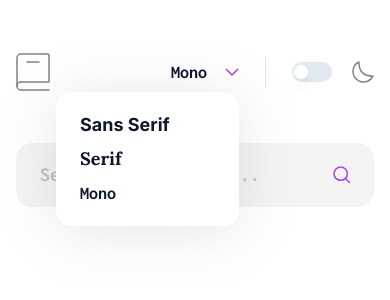
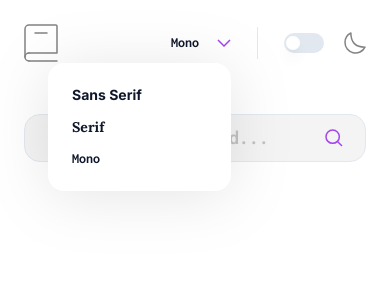
Before and after one commit to ssatriya/dictionary-app, a Next.js app: page / in a window 390 px wide. Both pictures are taken after a click on the button "Mono". Shown: the top 300 px of the page. Built offline with nearby package versions, Linux system fonts and the light colour scheme.

Commit message:
Fix media queries

```diff
--- a/src/components/Navbar.tsx
+++ b/src/components/Navbar.tsx
@@ -53,7 +53,7 @@ const Navbar = () => {
 
   return (
     <header>
-      <nav className="flex justify-between items-center mt-[53px] h-[38px]">
+      <nav className="flex justify-between items-center mt-[53px] h-[38px] smartphone:mt-6">
         <a href="/">
           <svg
             xmlns="http://www.w3.org/2000/svg"
@@ -81,7 +81,7 @@ const Navbar = () => {
                 <Button
                   variant="ghost"
                   size="default"
-                  className="px-0 mx-0 font-bold text-[18px]"
+                  className="px-0 mx-0 font-bold text-[18px] smartphone:text-sm"
                 >
                   {selectedFont}
                   <svg
@@ -105,19 +105,19 @@ const Navbar = () => {
               >
                 <DropdownMenuItem
                   onClick={() => dispatch(setFont("Sans Serif"))}
-                  className={`group text-[18px] font-bold  leading-none rounded-md data-[highlighted]:text-[#A445ED] data-[highlighted]:outline-none data-[highlighted]:cursor-pointer ${inter.className}`}
+                  className={`group text-[18px] smartphone:text-sm smartphone:leading-4 font-bold  leading-none rounded-md data-[highlighted]:text-[#A445ED] data-[highlighted]:outline-none data-[highlighted]:cursor-pointer ${inter.className}`}
                 >
                   Sans Serif
                 </DropdownMenuItem>
                 <DropdownMenuItem
                   onClick={() => dispatch(setFont("Serif"))}
-                  className={`group text-[18px] font-bold leading-none rounded-md data-[highlighted]:text-[#A445ED] data-[highlighted]:outline-none data-[highlighted]:cursor-pointer ${lora.className}`}
+                  className={`group text-[18px] smartphone:text-sm smartphone:leading-4 font-bold leading-none rounded-md data-[highlighted]:text-[#A445ED] data-[highlighted]:outline-none data-[highlighted]:cursor-pointer ${lora.className}`}
                 >
                   Serif
                 </DropdownMenuItem>
                 <DropdownMenuItem
                   onClick={() => dispatch(setFont("Mono"))}
-                  className={`group text-[18px] font-bold  leading-none rounded-md data-[highlighted]:text-[#A445ED] data-[highlighted]:outline-none data-[highlighted]:cursor-pointer ${inconsolata.className}`}
+                  className={`group text-[18px] smartphone:text-sm smartphone:leading-4 font-bold  leading-none rounded-md data-[highlighted]:text-[#A445ED] data-[highlighted]:outline-none data-[highlighted]:cursor-pointer ${inconsolata.className}`}
                 >
                   Mono
                 </DropdownMenuItem>
--- a/src/components/Noun.tsx
+++ b/src/components/Noun.tsx
@@ -21,18 +21,20 @@ const Noun = (props: { noun: Props }) => {
 
   return (
     <>
-      <div className="flex justify-center items-center w-full gap-5 mt-10">
-        <p className="text-2xl italic font-bold dark:text-white">
+      <div className="flex justify-center items-center w-full gap-5 mt-10 smartphone:mt-8">
+        <p className="tablet:text-2xl smartphone:text-lg italic font-bold dark:text-white">
           {props.noun.partOfSpeech}
         </p>{" "}
         <Separator aria-orientation="horizontal" className="bg-dark-gray-2" />
       </div>
       <div>
-        <div className="mt-10 font-normal text-xl text-light-gray">Meaning</div>
+        <div className="mt-10 font-normal tablet:text-xl smartphone:text-base text-light-gray">
+          Meaning
+        </div>
         <ul className="mt-[25px] ml-[25px] flex flex-col gap-[13px] list-disc">
           {props.noun.definitions.map((def, i) => (
             <li className="text-primary-purple" key={i}>
-              <p className=" text-lg font-normal text-soft-black ml-5 dark:text-white">
+              <p className="desktop:text-lg tablet:text-lg smartphone:text-[15px] font-normal text-soft-black ml-5 dark:text-white">
                 {def.definition}
               </p>
             </li>
@@ -40,12 +42,14 @@ const Noun = (props: { noun: Props }) => {
         </ul>
       </div>
       <div className="mt-10 flex flex-wrap items-center gap-[22px]">
-        <div className="font-normal text-xl text-light-gray">Synonyms</div>
+        <div className="font-normal tablet:text-xl smartphone:text-base text-light-gray">
+          Synonyms
+        </div>
         {props.noun.synonyms.map((synonym, i) => (
           <Button
             type="button"
             variant="link"
-            className="text-xl text-primary-purple font-bold px-0 py-0"
+            className="tablet:text-xl smartphone:text-base text-primary-purple font-bold px-0 py-0"
             key={i}
             onClick={() => {
               dispatch(fetchData(synonym));
--- a/src/components/Search.tsx
+++ b/src/components/Search.tsx
@@ -36,7 +36,7 @@ const Search = () => {
           placeholder="Search for any word..."
           onChange={(e) => setSearchTerm(e.target.value)}
           value={searchTerm}
-          className="h-16 bg-off-white-1 rounded-2xl border-none outline-none px-6 py-5 focus-visible:ring-transparent text-xl font-bold text-dark-gray-2 placeholder:text-dark-gray-2 placeholder:text-opacity-25"
+          className="desktop:h-16 md:h-16 smartphone:h-12 bg-off-white-1 dark:bg-soft-black dark:text-white dark:placeholder:text-white dark:placeholder:text-opacity-25 rounded-2xl border focus:border-primary-purple outline-none px-6 py-5 focus-visible:ring-transparent text-xl font-bold text-dark-gray-2 placeholder:text-dark-gray-2 placeholder:text-opacity-25"
         />
         <Button
           type="submit"
--- a/src/components/Verb.tsx
+++ b/src/components/Verb.tsx
@@ -17,18 +17,22 @@ const Verb = (props: { verb: Props }) => {
   return (
     <>
       <div className="flex justify-center items-center gap-5 w-full mt-10">
-        <p className="text-2xl italic font-bold">{props.verb.partOfSpeech}</p>{" "}
+        <p className="tablet:text-2xl smartphone:text-lg italic font-bold">
+          {props.verb.partOfSpeech}
+        </p>{" "}
         <Separator aria-orientation="horizontal" className="bg-dark-gray-2" />
       </div>
       <div>
-        <div className="mt-10 font-normal text-xl text-light-gray">Meaning</div>
+        <div className="mt-10 font-normal tablet:text-xl smartphone:text-base text-light-gray">
+          Meaning
+        </div>
         <ul className="mt-[25px] ml-[25px] flex flex-col gap-[13px] list-disc">
           {props.verb.definitions.map((def, i) => (
             <li className="text-primary-purple" key={i}>
-              <p className=" text-lg font-normal text-soft-black ml-5 dark:text-white">
+              <p className="desktop:text-lg tablet:text-lg smartphone:text-[15px] font-normal text-soft-black ml-5 dark:text-white">
                 {def.definition}
               </p>
-              <p className="text-lg font-normal text-light-gray ml-5 mt-[13px]">
+              <p className="desktop:text-lg tablet:text-lg smartphone:text-[15px] font-normal text-light-gray ml-5 mt-[13px]">
                 {def.example && `"${def.example}"`}
               </p>
             </li>
--- a/src/components/Word.tsx
+++ b/src/components/Word.tsx
@@ -16,12 +16,14 @@ const Word = (props: {
     }
   };
   return (
-    <div className="h-[114px] flex justify-between items-center mt-[45px]">
+    <div className="flex justify-between items-center desktop:mt-[45px] md:mt-[45px] smartphone:mt-6">
       <div>
-        <div className="text-[64px] font-bold leading-[77.45px] text-soft-black dark:text-white">
+        <div className="tablet:text-[64px] smartphone:text-[32px] font-bold text-soft-black dark:text-white">
           {props.word}
         </div>
-        <div className="text-2xl text-primary-purple">{props.phonetic}</div>
+        <div className="tablet:text-2xl smartphone:text-lg mt-2 text-primary-purple">
+          {props.phonetic}
+        </div>
       </div>
 
       <audio id="track" ref={audioRef} src={props.phonetics}></audio>
@@ -30,7 +32,7 @@ const Word = (props: {
         <Button
           type="button"
           variant="default"
-          className="h-[75px] w-[75px] bg-green-500 p-0 rounded-full bg-transparent hover:bg-transparent dark:bg-transparent"
+          className="desktop:h-[75px] desktop:w-[75px] tablet:h-[75px] tablet:w-[75px] smartphone:h-[48px] smartphone:w-[48px] bg-green-500 p-0 rounded-full bg-transparent hover:bg-transparent dark:bg-transparent"
           onClick={playAudio}
         >
           <svg
--- a/src/components/ui/container.tsx
+++ b/src/components/ui/container.tsx
@@ -5,7 +5,11 @@ interface ContainerProps {
 }
 
 const Container = ({ children }: ContainerProps) => {
-  return <div className="max-w-[773px] mx-auto px-4">{children}</div>;
+  return (
+    <div className="max-w-[773px] mx-auto px-4 md:px-10 smartphone:px-6">
+      {children}
+    </div>
+  );
 };
 
 export { Container };
--- a/src/pages/index.tsx
+++ b/src/pages/index.tsx
@@ -1,4 +1,5 @@
-import { useSelector, useDispatch } from "react-redux";
+import { useSelector } from "react-redux";
+import Head from "next/head";
 
 import { Inter } from "next/font/google";
 import { Lora } from "next/font/google";
@@ -15,7 +16,6 @@ import Search from "@/components/Search";
 import Content from "@/components/Content";
 
 export default function Home() {
-  const dispatch = useDispatch();
   const font = useSelector((state: RootState) => state.theme.font);
 
   let currentFont = inter.className;
@@ -34,6 +34,11 @@ export default function Home() {
 
   return (
     <div className={currentFont}>
+      <Head>
+        <title>Directory App</title>
+        <meta charSet="utf-8" />
+        <meta name="viewport" content="initial-scale=1.0, width=device-width" />
+      </Head>
       <Navbar />
       <Search />
       <Content />
--- a/tailwind.config.js
+++ b/tailwind.config.js
@@ -13,6 +13,11 @@ module.exports = {
       screens: {
         "2xl": "1400px",
       },
+    },
+    screens: {
+      desktop: "1440px",
+      tablet: "768px",
+      smartphone: "375px",
     },
     extend: {
       colors: {
```
